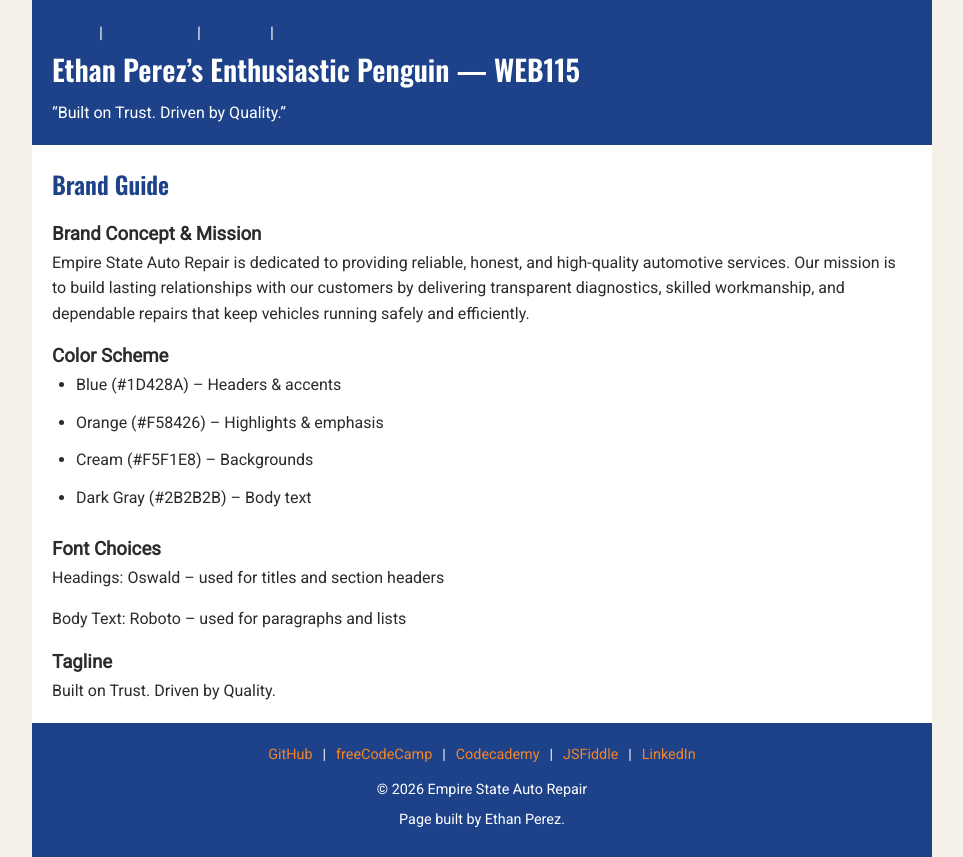
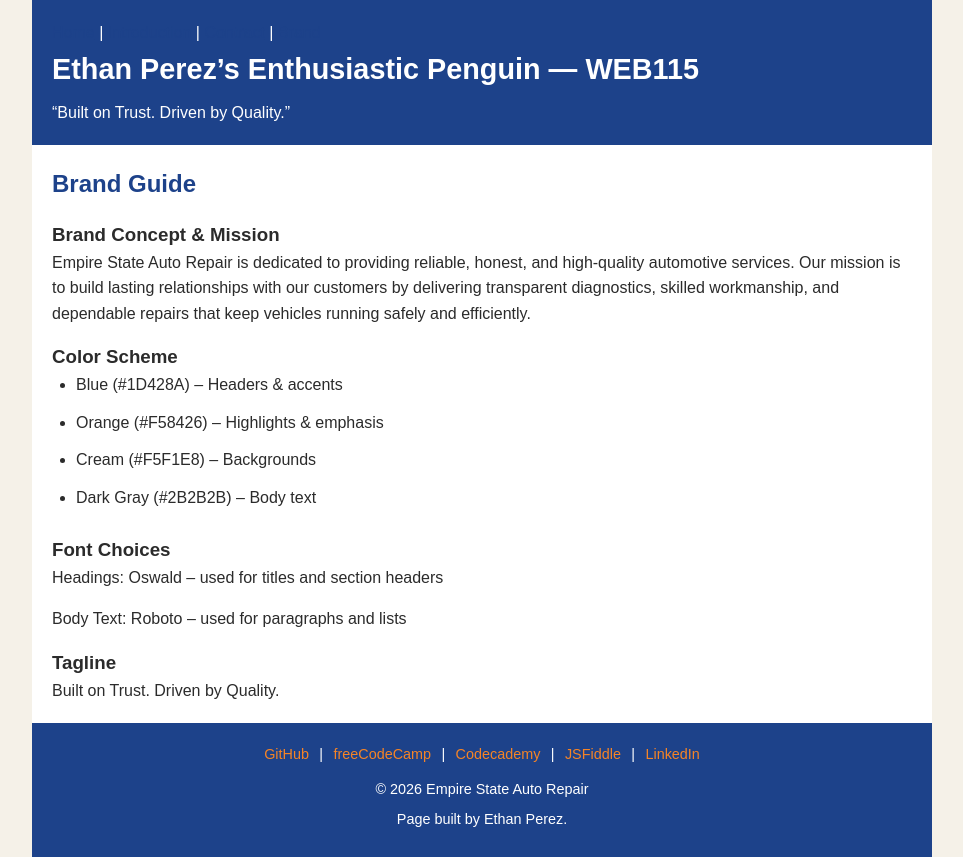
Before and after one commit to ethangianniperez/ethangianniperez.github.io, a PHP site: page /web115/brand.html in a window 1280 px wide. Shown: the whole page, without its empty margins (158-1121 px from the left). Run offline with PHP 8.4, Linux system fonts and the light colour scheme.

Commit message:
Update styles.css

```diff
--- a/web115/styles/styles.css
+++ b/web115/styles/styles.css
@@ -11,12 +11,11 @@
     --knicks-orange: #F58426;
     --cream: #F5F1E8;
     --dark-gray: #2B2B2B;
-    --light-border: #dcdcdc;
 }
 
 
 body {
-    font-family: 'Roboto', Arial, Helvetica, sans-serif;
+    font-family: Arial, sans-serif;
     background-color: var(--cream);
     color: var(--dark-gray);
     line-height: 1.6;
@@ -38,7 +37,6 @@ header {
 }
 
 header h1 {
-    font-family: 'Oswald', Arial, sans-serif;
     font-size: 1.8rem;
     margin-bottom: 0.5rem;
     color: white;
@@ -48,7 +46,7 @@ header nav a {
     color: var(--knicks-orange);
     text-decoration: none;
     margin-right: 0.75rem;
-    font-weight: 500;
+    font-weight: bold;
 }
 
 header nav a:hover {
@@ -61,7 +59,6 @@ main {
 }
 
 main h2 {
-    font-family: 'Oswald', Arial, sans-serif;
     font-size: 1.5rem;
     margin-bottom: 1rem;
     color: var(--knicks-blue);
```
